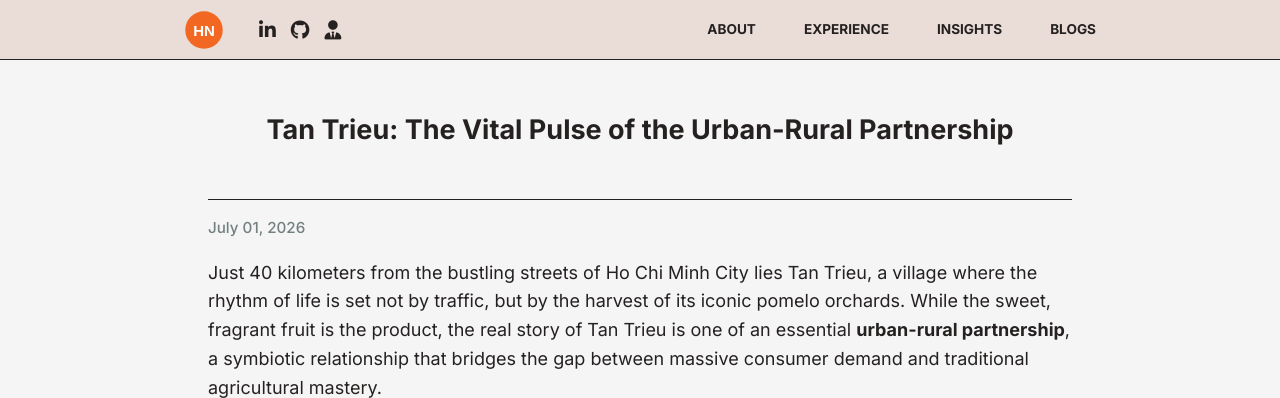
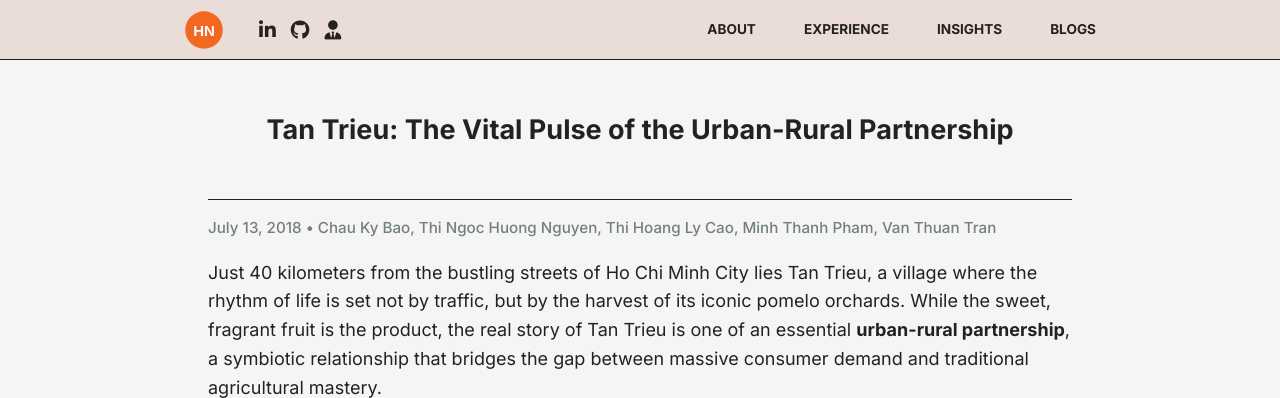
Before and after one commit to huongntn/portfolio-website, a Jekyll site: the page built from _research/sud-urban-rural-partnership.md, in a window 1280 px wide and 900 px high, cut to the strip 0-398 px from the top of the window. Built offline with Jekyll 4.4.1, drawn with Linux system fonts in a browser that asks for light colours.

Commit message:
Update sud-urban-rural-partnership.md

```diff
--- a/_research/sud-urban-rural-partnership.md
+++ b/_research/sud-urban-rural-partnership.md
@@ -1,6 +1,8 @@
 ---
 layout: research
 title: "Tan Trieu: The Vital Pulse of the Urban-Rural Partnership"
+date: 2018-07-13
+authors: "Chau Ky Bao, Thi Ngoc Huong Nguyen, Thi Hoang Ly Cao, Minh Thanh Pham, Van Thuan Tran"
 image: /assets/images/SUD_Re01_IMG05.jpg
 description: "This study offers an immersive analysis of Tan Trieu village, exploring the delicate balance between traditional pomelo cultivation and the pressures of modern urban expansion. By examining the village’s formalized supply chain, from orchard-based harvesting to value-added product integration, we reveal how Tan Trieu functions as a vital economic partner to nearby urban centers. Beyond logistics, this research highlights the symbiotic relationship between rural heritage and urban demand, providing a sustainable model for ecotourism, resource exchange, and ecological preservation that challenges the conventional narrative of urban sprawl."
 ---
```
